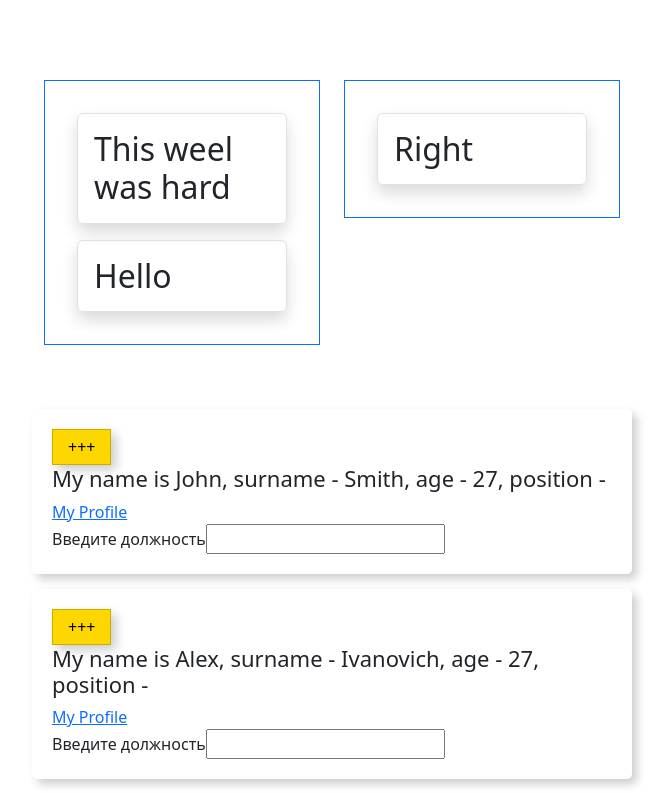
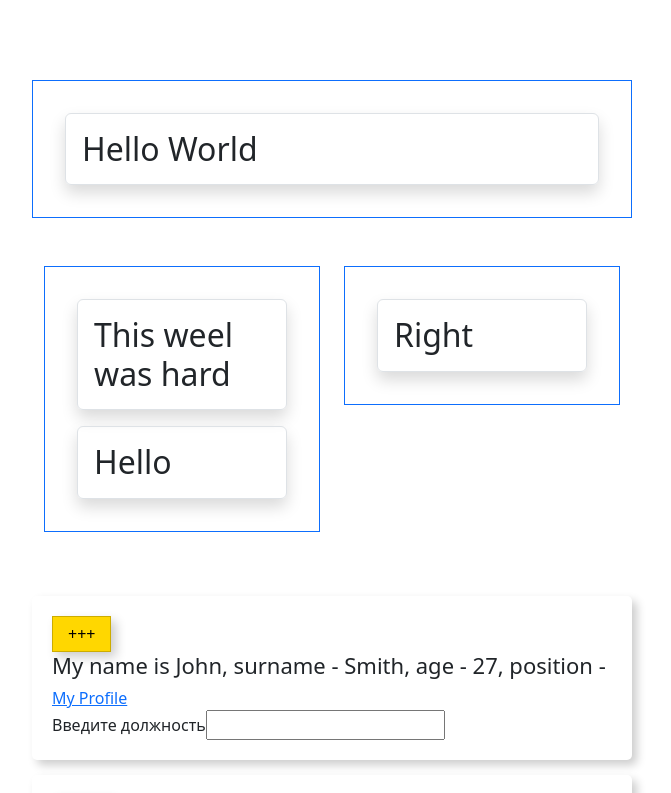
Before and after one commit to VladislavKornyakov25/Project-1, a React (Create React App) app in the folder 121-124/my-app/: page / in a window 1280 px wide. Shown: the top 793 px of the page, without its empty margins (308-979 px from the left). Built offline with nearby package versions, Linux system fonts and the light colour scheme.

Commit message:
Lesson 157

```diff
--- a/121-124/my-app/src/App.js
+++ b/121-124/my-app/src/App.js
@@ -94,10 +94,20 @@ const DynamicGreating = (props) => {
 	)
 }
 
+const HelloGreatings = () => {
+	return (
+		<div style={{'width': '600px', 'margin': '0 auto'}}>
+			<DynamicGreating color={'primary'}>
+				<h2>Hello World</h2>
+			</DynamicGreating>
+		</div>
+	)
+}
+
 function App() {
   return (
     <Wrapper>
-
+		<HelloGreatings/>
 
 		<BootstrapTest
 			left = {
```
